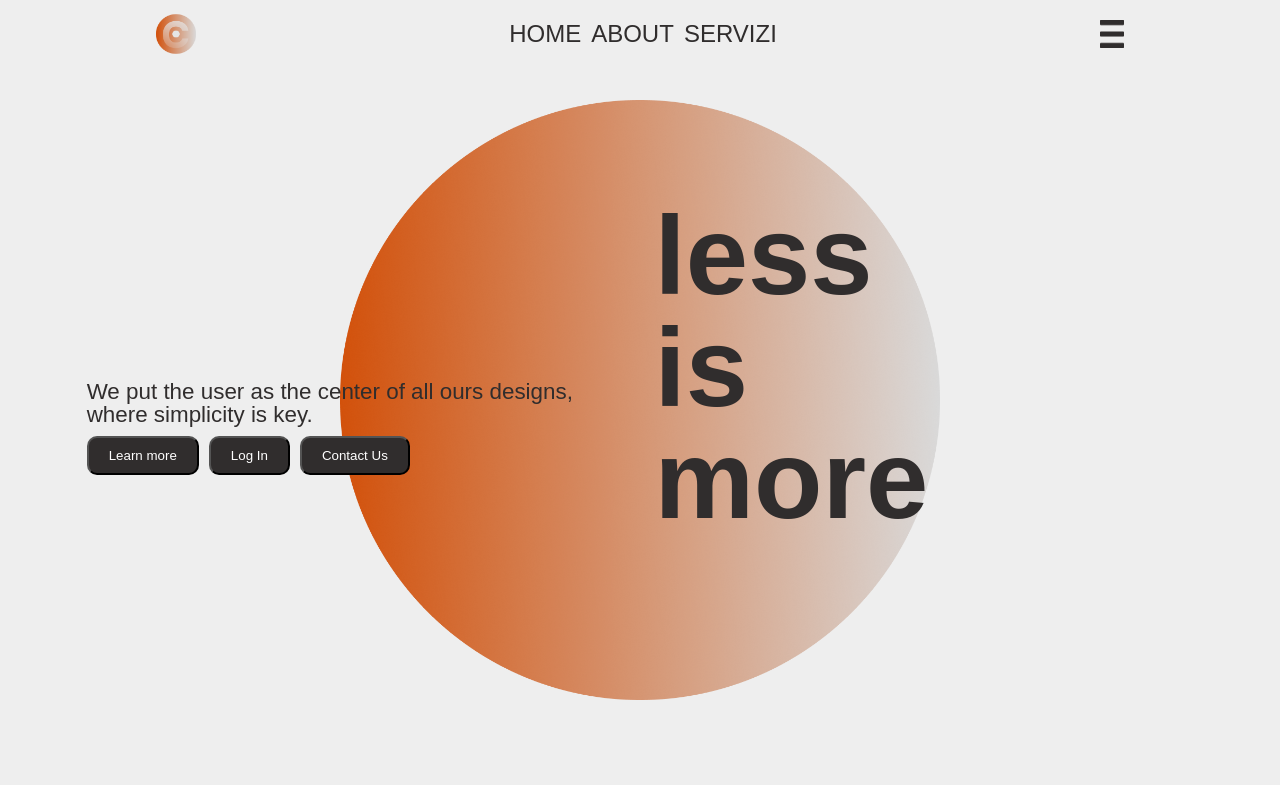
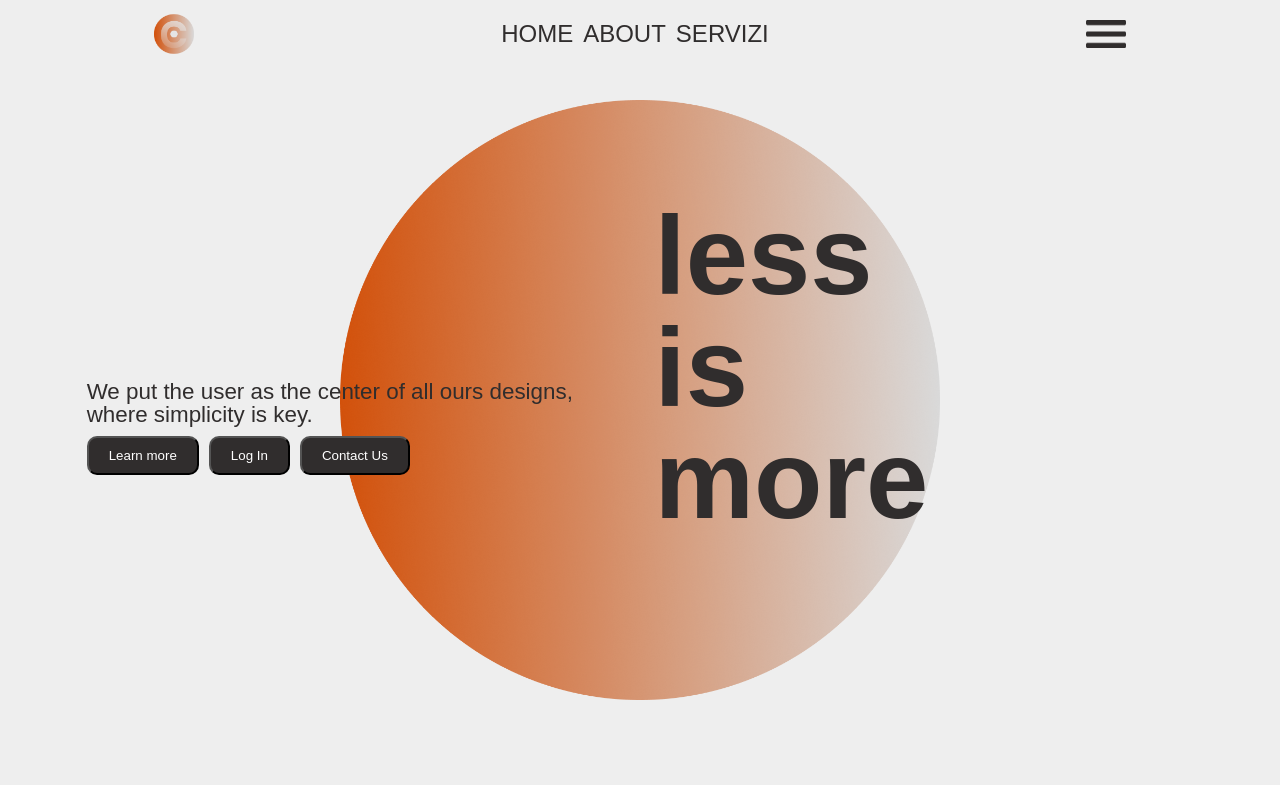
Before and after one commit to Jovelasirot/U2-W2-D3, a plain HTML site: page index.html in a window 1280 px wide. Shown: the top 785 px of the page. Drawn offline with Linux system fonts and the light colour scheme; a web font is replaced by a local one.

Commit message:
small changes

```diff
--- a/assets/scss/partials/_nav.scss
+++ b/assets/scss/partials/_nav.scss
@@ -43,6 +43,6 @@ nav{
   }
 
   .burger{
-    width: 5%;
+    width: 80px;
     padding: 20px 20px;
   }
```
Also changed, not shown: assets/scss/main.css, 1 other file.
